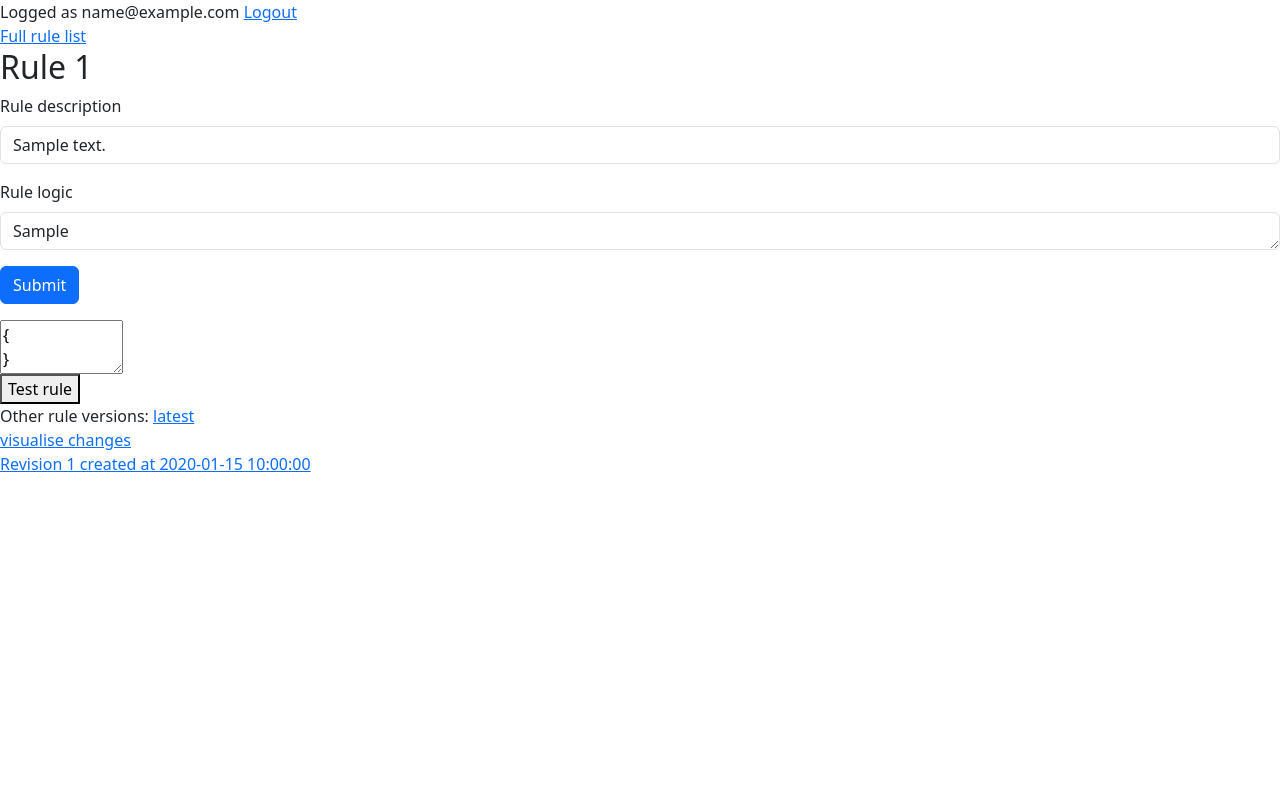
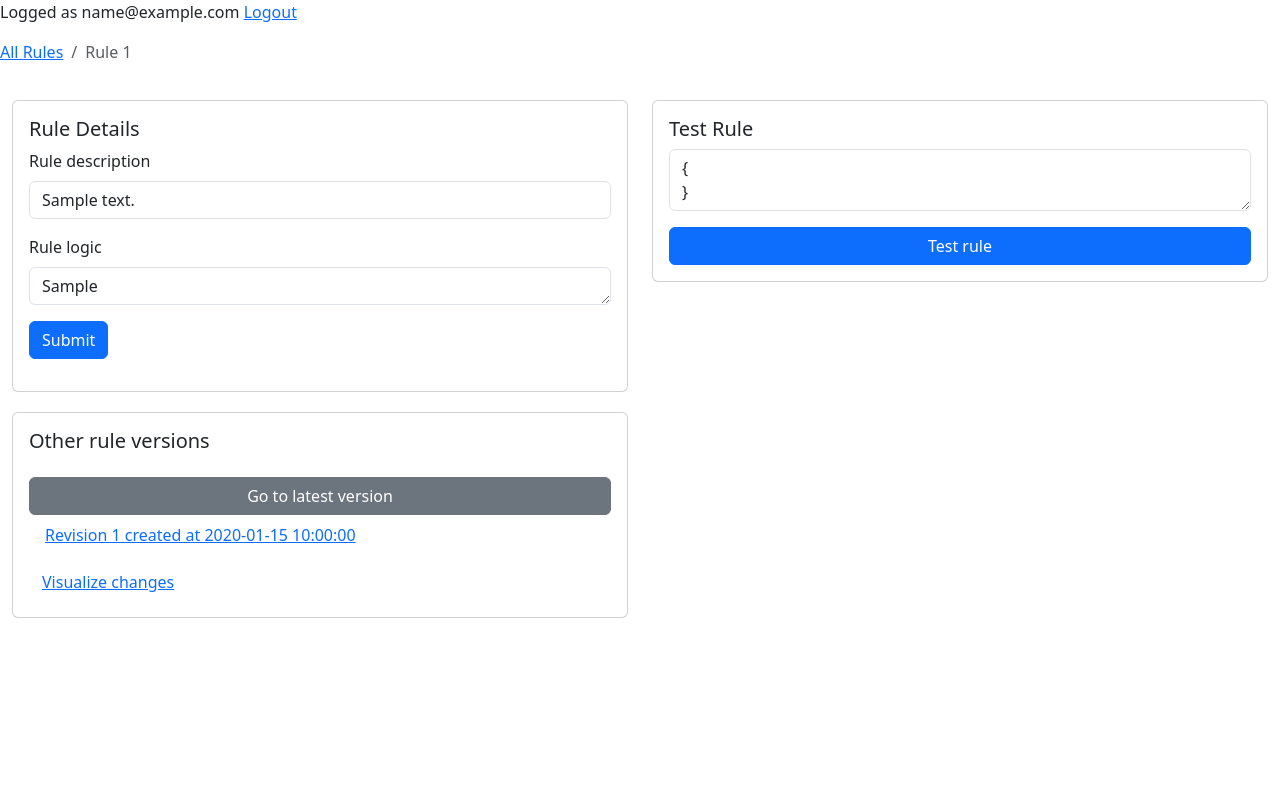
Before and after one commit to sofeikov/ezrules, a Flask app: page /rule/1 in a window 1280 px wide. Run offline with Flask 3, Linux system fonts and the light colour scheme; a user stored in the database is signed in; tables that the repository leaves empty hold one stand-in row (values such as "Sample post"); data that the repository does not hold is empty; some libraries are stand-ins or nearby versions.

Commit message:
Nicer looking pages

```diff
--- a/backend/templates/show_rule.html
+++ b/backend/templates/show_rule.html
@@ -1,15 +1,14 @@
 {% include "user_header.html" %}
 {% extends "layout.html" %}
 {% block head %}
-
 <head>
     <link href="https://cdn.jsdelivr.net/npm/bootstrap@5.3.2/dist/css/bootstrap.min.css" rel="stylesheet"
         integrity="sha384-T3c6CoIi6uLrA9TneNEoa7RxnatzjcDSCmG1MXxSR1GAsXEV/Dwwykc2MPK8M2HN" crossorigin="anonymous">
     <script src="https://cdn.jsdelivr.net/npm/bootstrap@5.3.2/dist/js/bootstrap.bundle.min.js"
         integrity="sha384-C6RzsynM9kWDrMNeT87bh95OGNyZPhcTNXj1NW7RuBCsyN/o0jlpcV8Qyq46cDfL" crossorigin="anonymous">
-        </script>
+    </script>
     <script src="https://ajax.googleapis.com/ajax/libs/jquery/3.7.1/jquery.min.js"></script>
-    <script src="{{ url_for('static', filename="scripts.js") }}"></script>
+    <script src="{{ url_for('static', filename='scripts.js') }}"></script>
     <script>
         document.addEventListener('DOMContentLoaded', function () {
             initializeTabCapture("{{ form.logic.id }}");
@@ -22,28 +21,64 @@
         });
     </script>
     <title>Rule {{ rule['rid'] }}</title>
+    <style>
+        .card {
+            margin-top: 20px;
+        }
+    </style>
 </head>
 {% endblock %}
 {% block body %}
 {% from 'bootstrap5/form.html' import render_form %}
+<body>
+    <nav aria-label="breadcrumb" class="mt-3">
+        <ol class="breadcrumb">
+            <li class="breadcrumb-item"><a href="/rules">All Rules</a></li>
+            <li class="breadcrumb-item active" aria-current="page">Rule {{ rule['rid'] }}</li>
+        </ol>
+    </nav>
 
-<body>
+    <div class="container-fluid">
+        <div class="row">
+            <div class="col-md-6">
+                <div class="card">
+                    <div class="card-body">
+                        <h5 class="card-title">Rule Details</h5>
+                        {{ render_form(form) }}
 
-    <a href="/rules">Full rule list</a><br>
-    <h2 id="page_header">Rule {{ rule['rid'] }}</h2>
-    {{ render_form(form) }}
-    <textarea id="verify_json" style="display: none"></textarea>
-    <br>
-    <button id="submit_test">Test rule</button>
-    <br>
-    Other rule versions:
-    <a href="/rule/{{ rule['r_id'] }}">latest</a><br>
-    {% if revision_list | length >= 1 %}
-    <a href="/rule/{{ rule['r_id'] }}/timeline">visualise changes</a><br>
-    {% endif %}
-    {% for rev in revision_list %}
-    <a href="/rule/{{ rule['r_id'] }}/{{ rev.revision_number }}">Revision {{ rev.revision_number }} created
-        at {{ rev.created.strftime('%Y-%m-%d %H:%M:%S') }}</a> <br>
-    {% endfor %}
+                    </div>
+                </div>
+
+                {% if revision_list | length >= 1 %}
+                <div class="card">
+                    <div class="card-body">
+                        <h5 class="card-title">Other rule versions</h5>
+                        <ul class="list-group list-group-flush">
+                            <a href="/rule/{{ rule['r_id'] }}" class="btn btn-secondary mt-3">Go to latest version</a>
+                            {% for rev in revision_list %}
+                            <li class="list-group-item">
+                                <a href="/rule/{{ rule['r_id'] }}/{{ rev.revision_number }}">Revision {{
+                                    rev.revision_number }} created
+                                    at {{ rev.created.strftime('%Y-%m-%d %H:%M:%S') }}</a>
+                            </li>
+                            {% endfor %}
+                        </ul>
+                        <a href="/rule/{{ rule['r_id'] }}/timeline" class="btn btn-link mt-2">Visualize changes</a>
+                    </div>
+                </div>
+                {% endif %}
+            </div>
+
+            <div class="col-md-6">
+                <div class="card">
+                    <div class="card-body">
+                        <h5 class="card-title">Test Rule</h5>
+                        <textarea class="form-control mb-3" id="verify_json" style="width: 100%;"></textarea>
+                        <button id="submit_test" class="btn btn-primary w-100">Test rule</button>
+                    </div>
+                </div>
+            </div>
+        </div>
+    </div>
 </body>
 {% endblock %}
```
Also changed, not shown: backend/static/style.css (+9 -4 lines), backend/templates/rules.html (+36 -8 lines).
